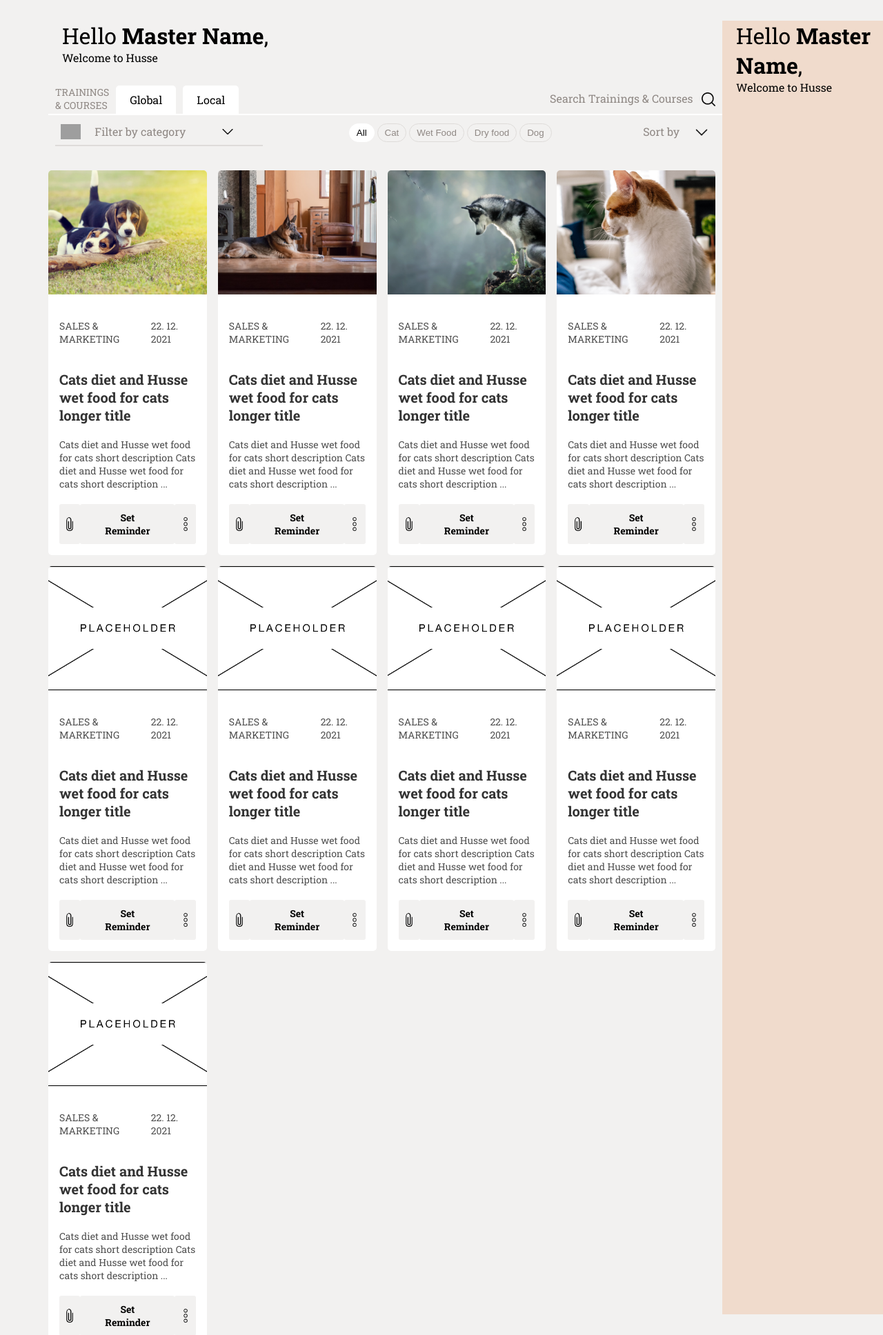
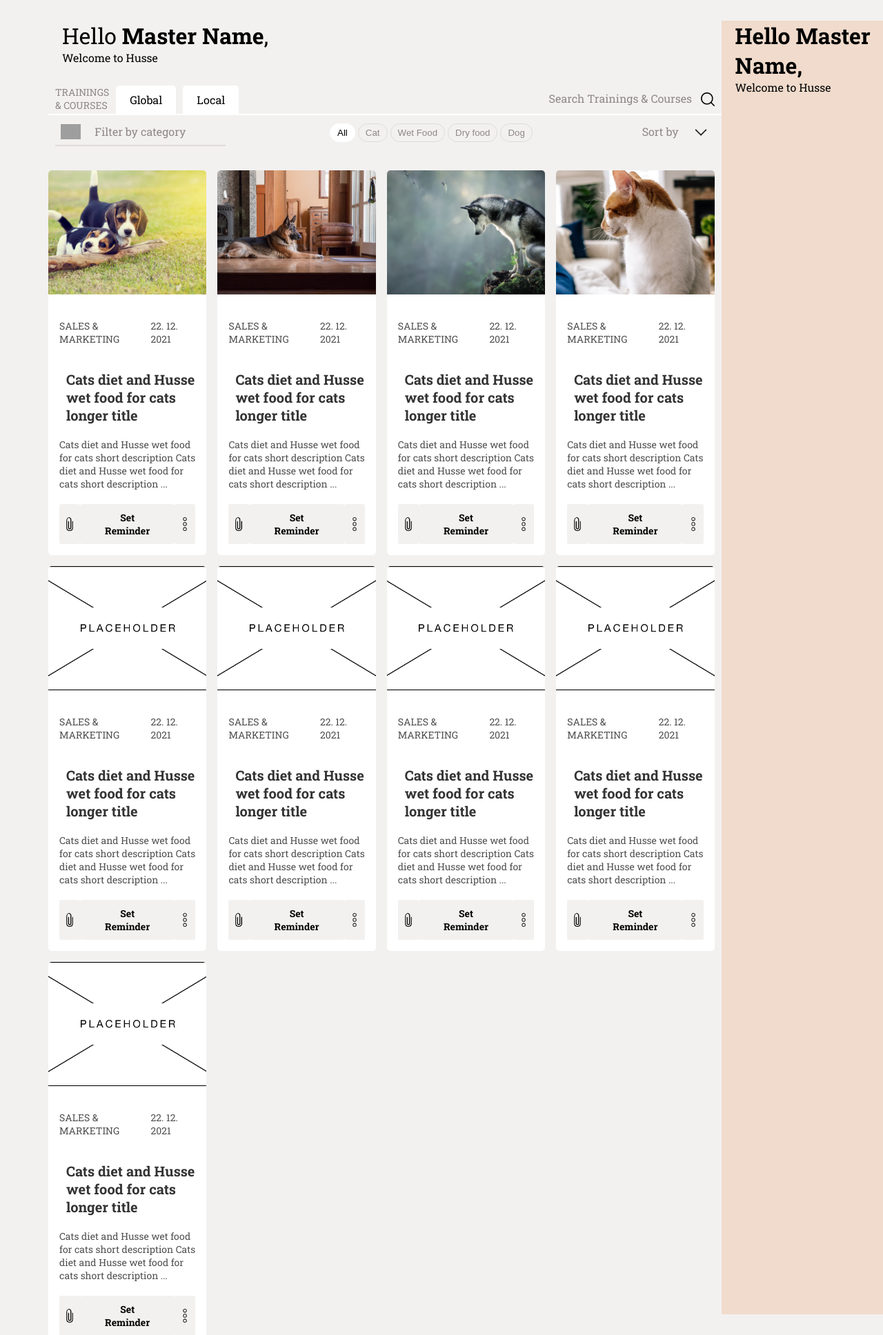
Before and after one commit to petar-petrovski/Husse, a PHP site: page / in a window 1280 px wide. Shown: the whole page at 69% size. Run offline with PHP 8.4, Linux system fonts and the light colour scheme; some libraries are stand-ins or nearby versions; grey boxes are pictures that could not be loaded.

Commit message:
small css changes

```diff
--- a/css/style.css
+++ b/css/style.css
@@ -1,10 +1,10 @@
 /*TODO:
 - fix the clear search [x] style
-- add search icon next to the search box
+- Make the search icon clickable
 - stylize the scrollbar for firefox
 
 [mobile version]
-- fix the nav-bar (filter section)
+- fix the header-bar (filter section)
     a) top part needs to be squeezed
     b) bottom part might replace the text with icons only (js)
 
@@ -47,16 +47,15 @@ body {
 .content {
     min-width: 75vw;
 }
-h1 {
+.top-container {
+    padding-left: 20px;
+}
+.top-container h3 {
     font-size: 32px;
     font-weight: 400;
 }
-.top-container {
-    padding-left: 20px;
-}
-
 /* Filter */
-.nav-container {
+.title-bar {
     display: flex;
     justify-content: space-between;
     margin-top: 30px;
@@ -64,10 +63,9 @@ h1 {
     border-bottom: 2px solid;
     border-color: white;
 }
-.nav-title {
+.title {
     display: flex;
     font-size: 14px;
-    /* line-height: 2px; */
     color: #8F8884;
     padding-left: 10px;
 }
@@ -75,19 +73,20 @@ h1 {
     flex-grow: 1;
 } */
 .glocal-btn {
+    display: inline-block;
     background-color: white;
     border: none;
     border-radius: 5px 5px 0 0;
     color: #000000;
+    margin-left: 10px;
     padding: 10px 20px;
     text-align: center;
     text-decoration: none;
-    display: inline-block;
     font-family: 'Roboto Slab', serif;
     font-size: 16px;
     font-weight: 400;
     cursor: pointer;
-    margin-left: 10px;
+
 }
 /* .notification-circle {
     height: 20px;
@@ -125,71 +124,25 @@ h1 {
     height: 50px;
     color: #8F8884;
 }
-.filter-container img {
+/* .filter-container img {
     object-fit: cover;
-}
+} */
 .filter-by {
     display: flex;
     padding: 8px;
-    border-bottom: 2px solid;
-    border-color: #DEDBD9 ;
+    border-bottom: 2px solid #DEDBD9;
 }
 .filter-by p {
     margin: 0 50px 0 20px;
 }
+
 .tag-filter {
     align-self: center;
     /* when block will be hidden -->
     display: none; */
 }
-/* Dropdown Button */
-.dropbtn {
-    background-color: transparent;
-    color: white;
-    padding: 16px;
-    font-size: 16px;
-    border: none;
-    cursor: pointer;
-  }
-  .dropbtn img {
-      max-width: 80%;
-      max-height: 80%;
-      margin: auto;
-  }
-  /* Dropdown button on hover & focus */
-  .dropbtn:hover, .dropbtn:focus {
-    background-color: transparent;
-  }
 
-  /* The container <div> - needed to position the dropdown content */
-  .dropdown {
-    position: relative;
-    display: inline-block;
-  }
 
-  /* Dropdown Content (Hidden by Default) */
-  .dropdown-content {
-    display: none;
-    position: absolute;
-    background-color: #f1f1f1;
-    min-width: 160px;
-    box-shadow: 0px 8px 16px 0px rgba(0,0,0,0.2);
-    z-index: 1;
-  }
-
-  /* Links inside the dropdown */
-  .dropdown-content a {
-    color: black;
-    padding: 12px 16px;
-    text-decoration: none;
-    display: block;
-  }
-
-  /* Change color of dropdown links on hover */
-  .dropdown-content a:hover {background-color: #ddd}
-
-  /* Show the dropdown menu (use JS to add this class to the .dropdown-content container when the user clicks on the dropdown button) */
-  .show {display:block;}
 .tag-btn {
     color: #8F8884;
     background-color: transparent;
@@ -228,6 +181,8 @@ fix the clear search [x] style
     /* width: 100%; */
     overflow-y: scroll;
     overflow-x: hidden;
+    /* scrollbar-width: thin;
+    scrollbar-color: blue orange;    */
 }
 .grid-container::-webkit-scrollbar {
     width: 8px;
--- a/index.html
+++ b/index.html
@@ -9,6 +9,7 @@
     <link rel="preconnect" href="https://fonts.gstatic.com" crossorigin>
     <!-- <link href="https://cdn.jsdelivr.net/npm/bootstrap@5.1.3/dist/css/bootstrap.min.css" rel="stylesheet" integrity="sha384-1BmE4kWBq78iYhFldvKuhfTAU6auU8tT94WrHftjDbrCEXSU1oBoqyl2QvZ6jIW3" crossorigin="anonymous"> -->
     <link href="https://fonts.googleapis.com/css2?family=Roboto+Slab:wght@400;700&display=swap" rel="stylesheet">
+    <script src="https://kit.fontawesome.com/665e992626.js" crossorigin="anonymous"></script>
     <title>Document</title>
 </head>
 <body>
@@ -16,11 +17,11 @@
         <div class="content">
 
             <div class="top-container">
-            <h1>Hello <span style="font-weight:700">Master Name</span>,</h1>
+            <h3>Hello <span style="font-weight:700">Master Name</span>,</h3>
             <p>Welcome to Husse</p>
             </div>
-            <div class="nav-container">
-                <div class="nav-title">
+            <div class="title-bar">
+                <div class="title">
                 <p>TRAININGS <br>& COURSES</p>
                 <button class="glocal-btn">Global</button>
                 <button class="glocal-btn">Local</button>
@@ -37,15 +38,7 @@
                 <div class="filter-by">
                     <img src="img/filter.png" alt="">
                     <p>Filter by category</p>
-                    <img src="img/down-arrow.png">
-                    <div class="dropdown">
-                        <button onclick="myFunction()" class="dropbtn"></button>
-                        <div id="myDropdown" class="dropdown-content">
-                          <a href="#">Link 1</a>
-                          <a href="#">Link 2</a>
-                          <a href="#">Link 3</a>
-                        </div>
-                      </div>
+                    <!-- <img src="img/down-arrow.png" alt=""> -->
                 </div>
                 <div class="tag-filter">
                     <button class="tag-btn active" onclick="filterCard('all')">All</button>
--- a/js/script.js
+++ b/js/script.js
@@ -32,6 +32,7 @@ function filterCard(value) {
       }
     });
   }
+
   /* When the user clicks on the button,
 toggle between hiding and showing the dropdown content */
 function myFunction() {
```
